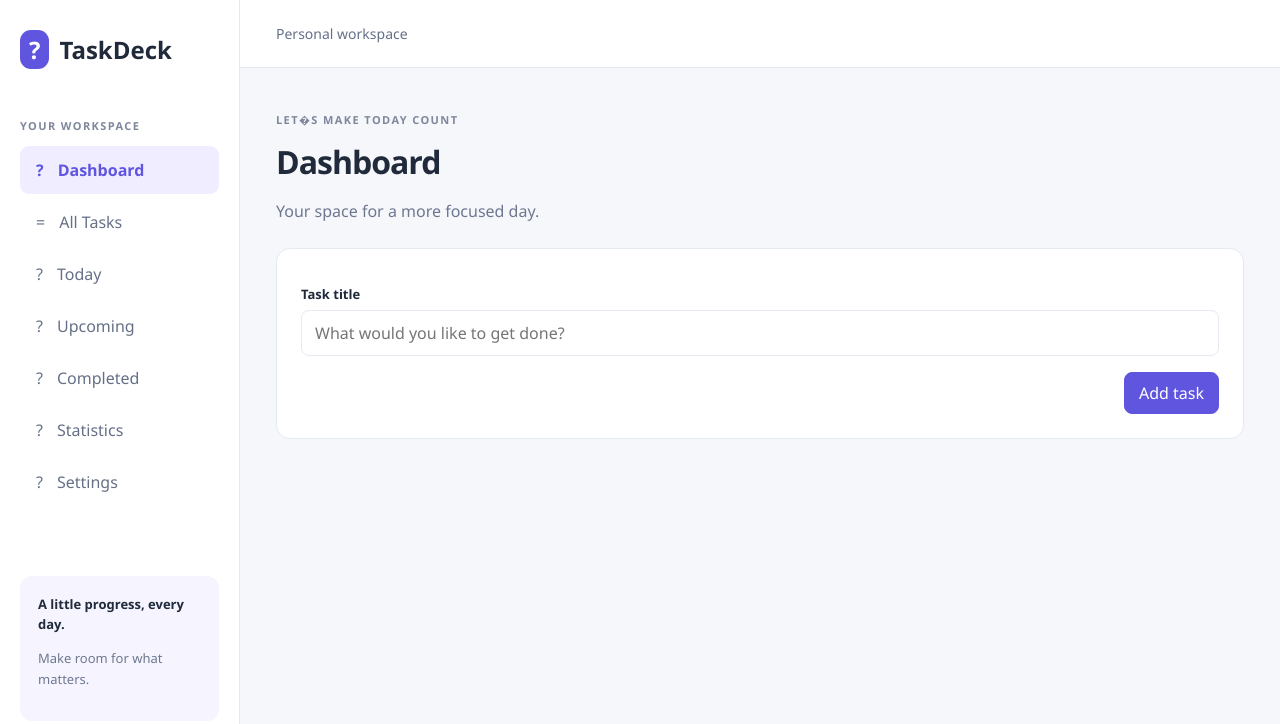
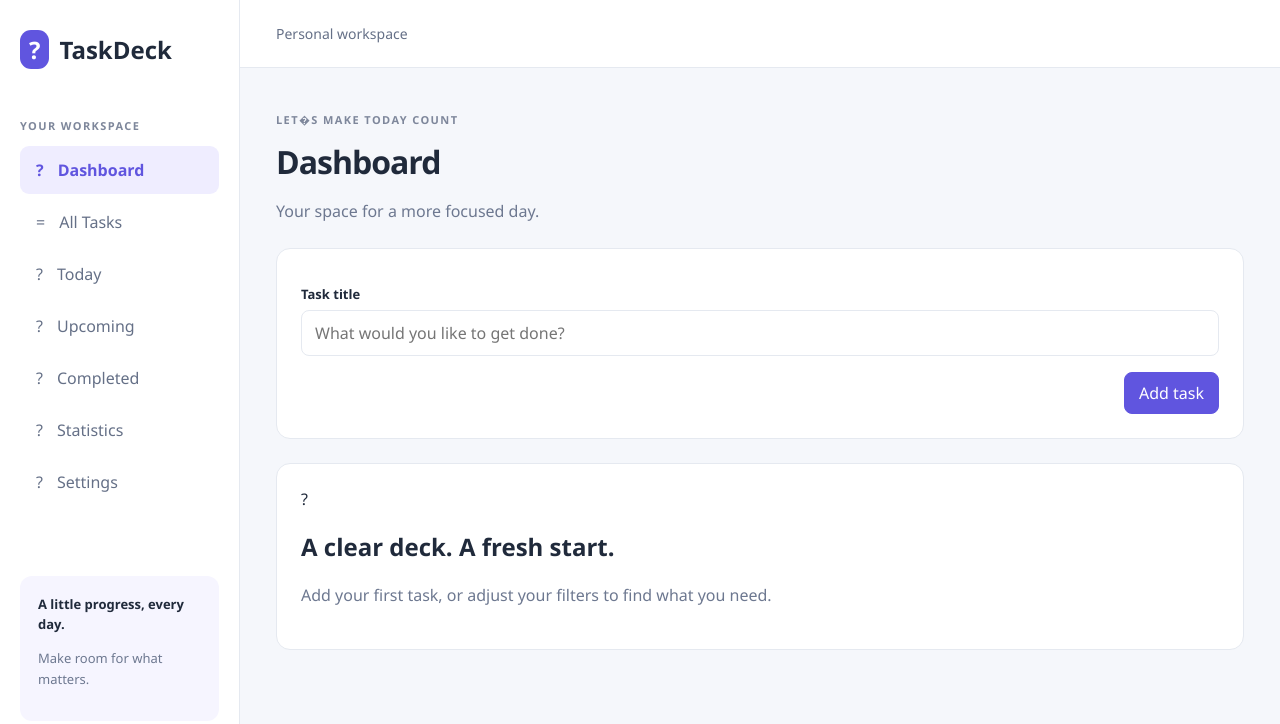
Before and after one commit to bhavikmithaiwala/react-todo-app, a React (Vite) app: page / in a window 1280 px wide. Shown: the top 724 px of the page. Built offline with nearby package versions, Linux system fonts and the light colour scheme.

Commit message:
feat: add task empty states

```diff
--- a/src/components/tasks/TaskList.tsx
+++ b/src/components/tasks/TaskList.tsx
@@ -2,5 +2,6 @@ import type { Task } from '../../types/task'
 import { TaskItem } from './TaskItem'
 import type { TaskActions } from './TaskItem'
 export function TaskList({ tasks, ...actions }: TaskActions & { tasks: Task[] }) {
+  if (!tasks.length) return <section className="panel empty"><span aria-hidden="true">?</span><h2>A clear deck. A fresh start.</h2><p>Add your first task, or adjust your filters to find what you need.</p></section>
   return <div className="task-list">{tasks.map(task => <TaskItem key={task.id} task={task} {...actions} />)}</div>
 }
```
